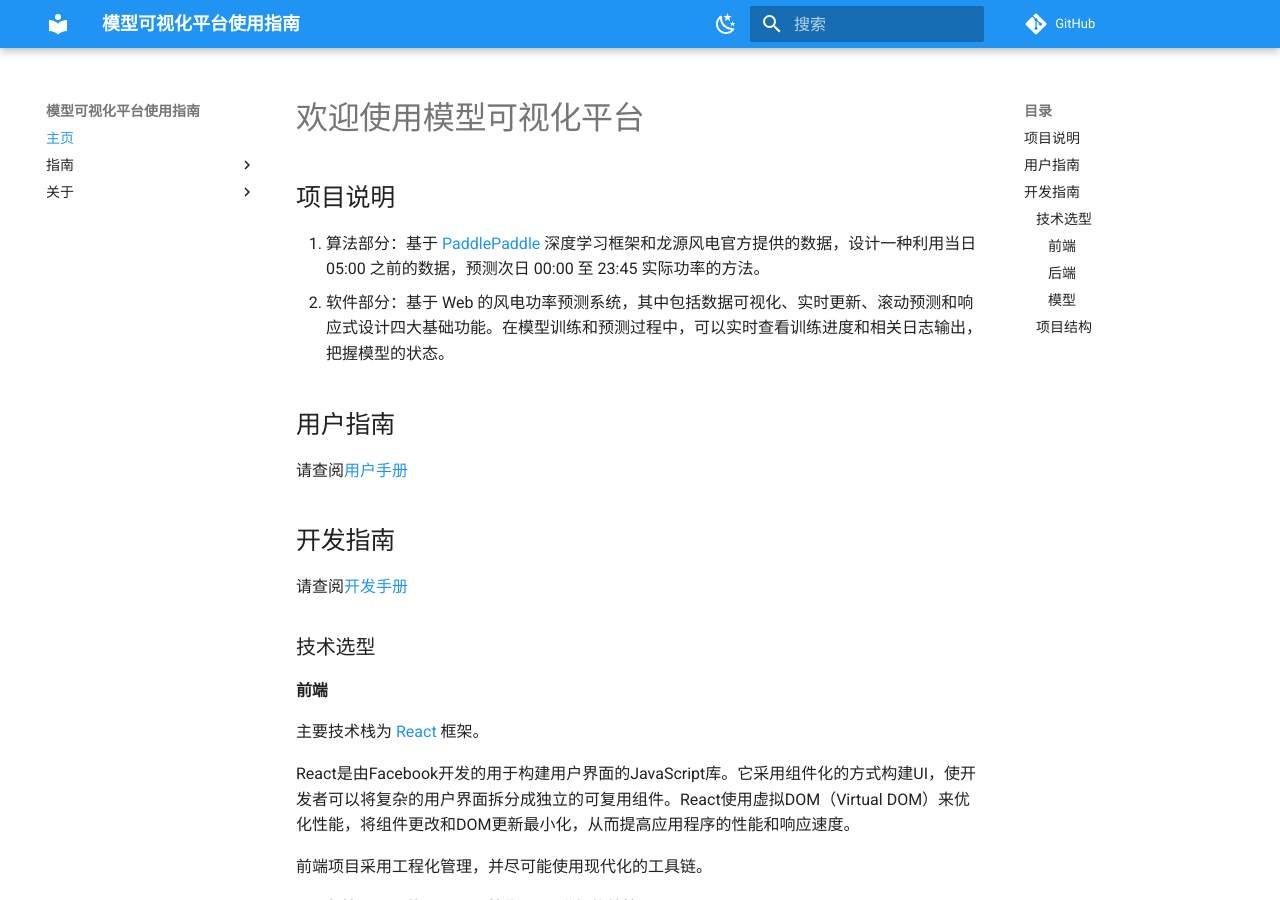
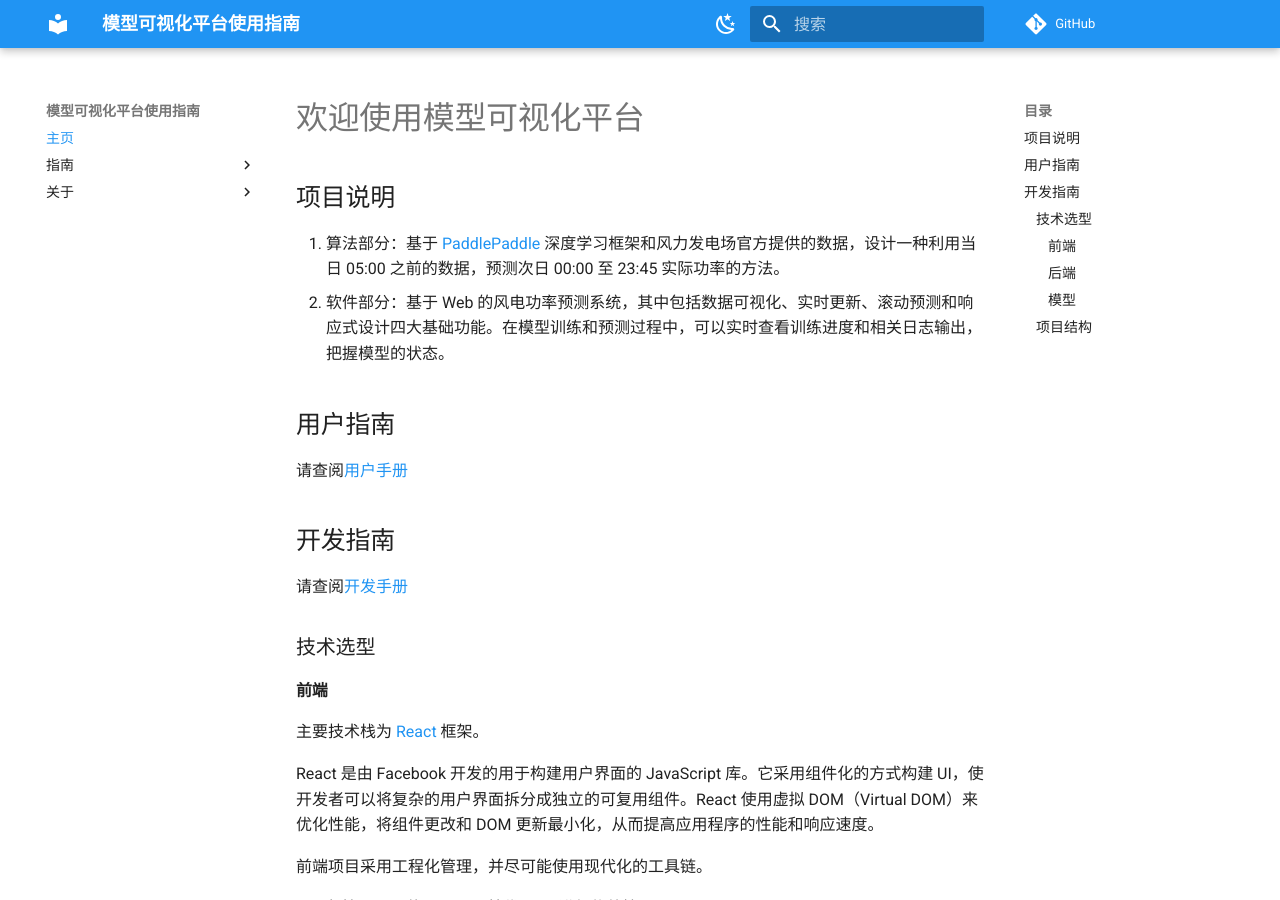
Before and after one commit to genshin-impart/demo-doc, an MkDocs documentation site: the page built from docs/index.md, in a window 1280 px wide and 900 px high. Built offline with MkDocs 1.6.1 and Material for MkDocs 9.7.7, drawn with Linux system fonts in a browser that asks for light colours.

Commit message:
docs: remove some info

```diff
--- a/docs/index.md
+++ b/docs/index.md
@@ -2,7 +2,7 @@
 
 ## 项目说明
 
-1. 算法部分：基于 [PaddlePaddle](https://www.paddlepaddle.org.cn/) 深度学习框架和龙源风电官方提供的数据，设计一种利用当日 05:00 之前的数据，预测次日 00:00 至 23:45 实际功率的方法。
+1. 算法部分：基于 [PaddlePaddle](https://www.paddlepaddle.org.cn/) 深度学习框架和风力发电场官方提供的数据，设计一种利用当日 05:00 之前的数据，预测次日 00:00 至 23:45 实际功率的方法。
 2. 软件部分：基于 Web 的风电功率预测系统，其中包括数据可视化、实时更新、滚动预测和响应式设计四大基础功能。在模型训练和预测过程中，可以实时查看训练进度和相关日志输出，把握模型的状态。
 
 ## 用户指南
@@ -19,7 +19,7 @@
 
 主要技术栈为 [React](https://react.dev) 框架。
 
-React是由Facebook开发的用于构建用户界面的JavaScript库。它采用组件化的方式构建UI，使开发者可以将复杂的用户界面拆分成独立的可复用组件。React使用虚拟DOM（Virtual DOM）来优化性能，将组件更改和DOM更新最小化，从而提高应用程序的性能和响应速度。
+React 是由 Facebook 开发的用于构建用户界面的 JavaScript 库。它采用组件化的方式构建 UI，使开发者可以将复杂的用户界面拆分成独立的可复用组件。React 使用虚拟 DOM（Virtual DOM）来优化性能，将组件更改和 DOM 更新最小化，从而提高应用程序的性能和响应速度。
 
 前端项目采用工程化管理，并尽可能使用现代化的工具链。
 
```
